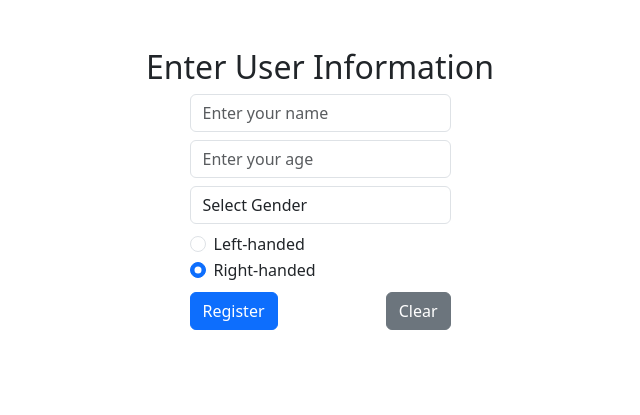
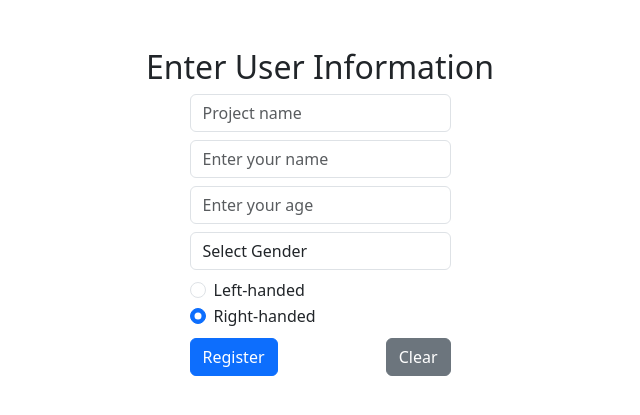
Before and after one commit to arayabrain/multiagent-bmi-webui-collab, a FastAPI app: page /register in a window 1280 px wide. Shown: the top 415 px of the page, without its empty margins (320-960 px from the left). Run offline with FastAPI, Linux system fonts and the light colour scheme; data that the repository does not hold is empty; parts of the project's set-up code (start-up, migrations or seed data) failed here and were passed over.

Commit message:
Added Project name to the UI, set it and pass along when saving the user information

```diff
--- a/app/static/register.js
+++ b/app/static/register.js
@@ -10,6 +10,7 @@ document.addEventListener('DOMContentLoaded', () => {
 
 const saveUserinfo = async () => {
     const userinfo = {
+        project_name: document.querySelector('input[name="project-name"]').value,
         name: document.querySelector('input[name="name"]').value,
         age: document.querySelector('input[name="age"]').value,
         gender: document.querySelector('select[name="gender"]').value,
@@ -34,6 +35,7 @@ const initUserinfo = async () => {
     const userinfo = await response.json();
     if (!userinfo) return;
 
+    document.querySelector('input[name="project-name"]').value = userinfo.project_name;
     document.querySelector('input[name="name"]').value = userinfo.name;
     document.querySelector('input[name="age"]').value = userinfo.age;
     document.querySelector('select[name="gender"]').value = userinfo.gender;
@@ -41,6 +43,7 @@ const initUserinfo = async () => {
 }
 
 const clearForm = () => {
+    document.querySelector('input[name="project-name"]').value = '';
     document.querySelector('input[name="name"]').value = '';
     document.querySelector('input[name="age"]').value = '';
     document.querySelector('select[name="gender"]').value = '';
--- a/app/templates/register.html
+++ b/app/templates/register.html
@@ -18,6 +18,8 @@
         <div class="row justify-content-center">
             <div class="col-md-3">
                 <form id="userinfoForm">
+                    <input type="text" class="form-control mb-2" name="project-name" placeholder="Project name" required
+                    autocomplete="projectName">
                     <input type="text" class="form-control mb-2" name="name" placeholder="Enter your name" required
                         autocomplete="name">
                     <input type="number" class="form-control mb-2" name="age" min="0" placeholder="Enter your age"
```
